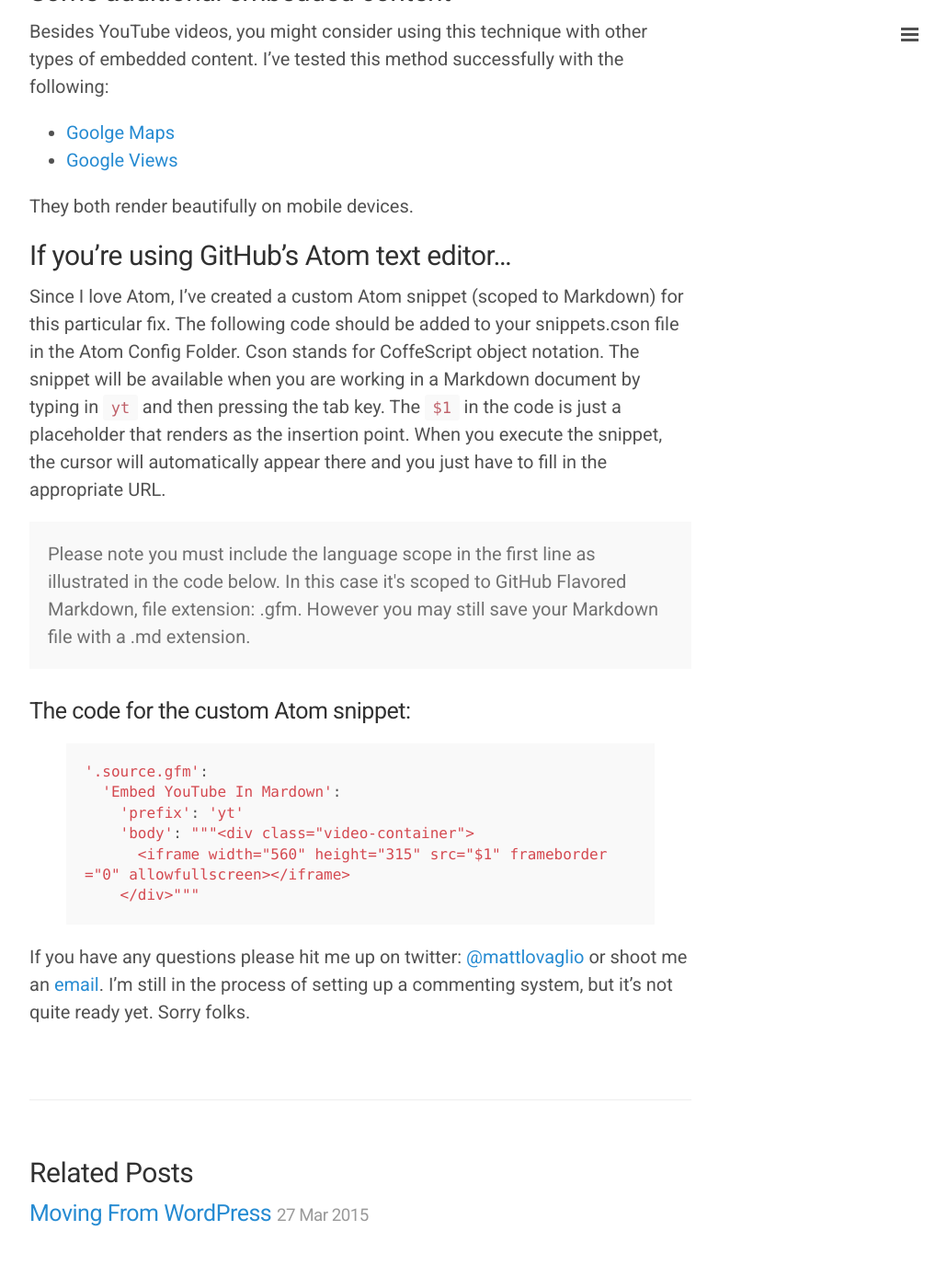
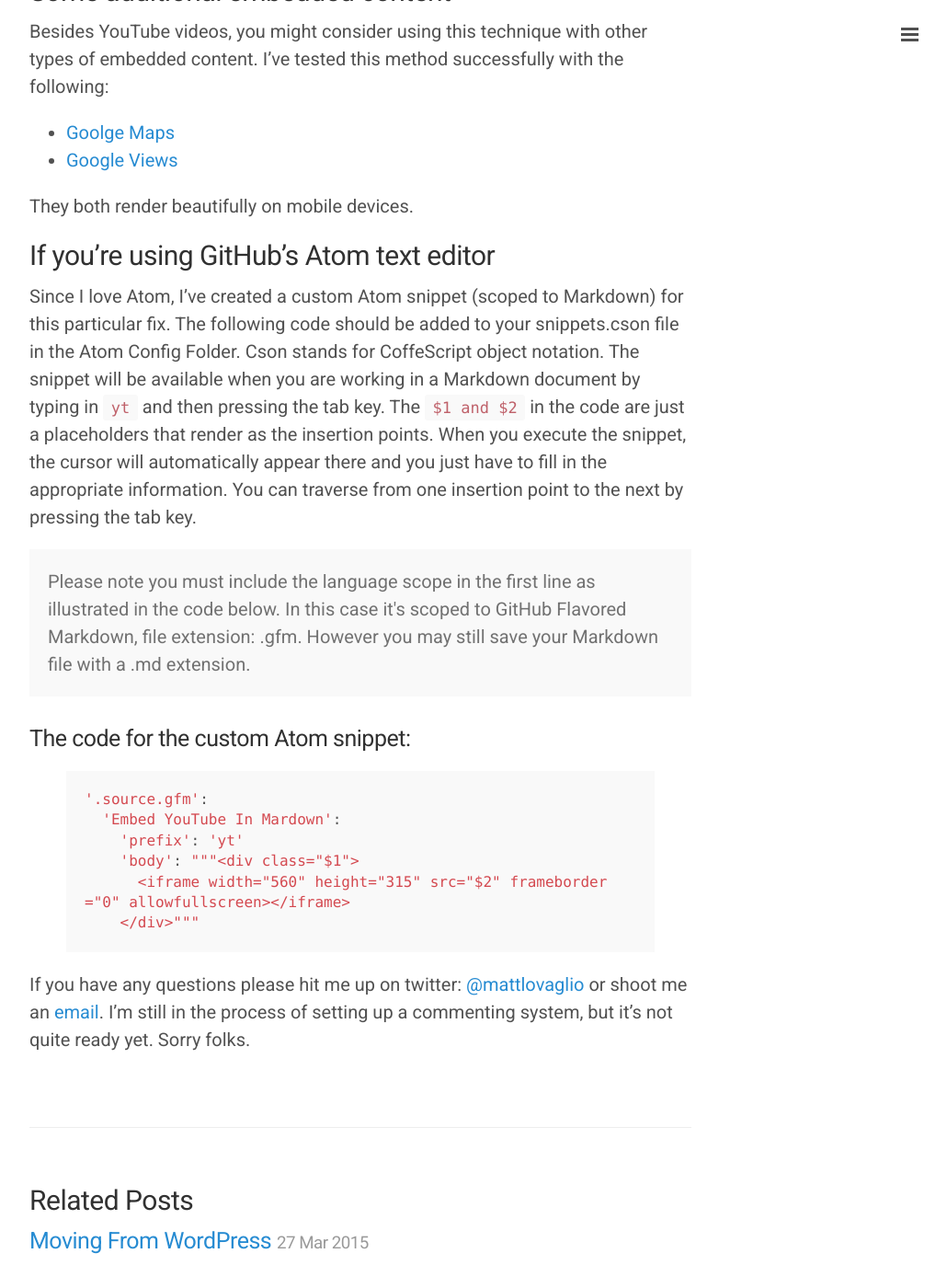
Before and after one commit to mattlovaglio/mattlovaglio.github.io, a Jekyll site: the page built from _posts/2015-03-27-Making-Embedded-Content-Responsive-In-Jekyll-Posts.md, in a window 1280 px wide and 1400 px high, scrolled down 3222 px. Shown: the whole window at 92% size, without its empty margins (248-1278 px from the left). Built offline with Jekyll 4.4.1, drawn with Linux system fonts in a browser that asks for light colours; Markdown is read by kramdown in place of the engine named in the settings.

Commit message:
fixed snippet
Fixed snippet.

```diff
--- a/_posts/2015-03-27-Making-Embedded-Content-Responsive-In-Jekyll-Posts.md
+++ b/_posts/2015-03-27-Making-Embedded-Content-Responsive-In-Jekyll-Posts.md
@@ -104,9 +104,9 @@
 
 They both render beautifully on mobile devices.
 
-## If you're using GitHub's Atom text editor...
+## If you're using GitHub's Atom text editor
 
-Since I love Atom, I've created a custom Atom snippet (scoped to Markdown) for this particular fix. The following code should be added to your snippets.cson file in the Atom Config Folder. Cson stands for CoffeScript object notation. The snippet will be available when you are working in a Markdown document by typing in `yt` and then pressing the tab key. The `$1` in the code is just a placeholder that renders as the insertion point. When you execute the snippet, the cursor will automatically appear there and you just have to fill in the appropriate URL.
+Since I love Atom, I've created a custom Atom snippet (scoped to Markdown) for this particular fix. The following code should be added to your snippets.cson file in the Atom Config Folder. Cson stands for CoffeScript object notation. The snippet will be available when you are working in a Markdown document by typing in `yt` and then pressing the tab key. The `$1 and $2` in the code are just a placeholders that render as the insertion points. When you execute the snippet, the cursor will automatically appear there and you just have to fill in the appropriate information. You can traverse from one insertion point to the next by pressing the tab key.
 
 <div class="message">Please note you must include the language scope in the first line as illustrated in the code below. In this case it's scoped to GitHub Flavored Markdown, file extension: .gfm. However you may still save your Markdown file with a .md extension.</div>
 
@@ -117,8 +117,8 @@
 '.source.gfm':
   'Embed YouTube In Mardown':
     'prefix': 'yt'
-    'body': """<div class="video-container">
-      <iframe width="560" height="315" src="$1" frameborder="0" allowfullscreen></iframe>
+    'body': """<div class="$1">
+      <iframe width="560" height="315" src="$2" frameborder="0" allowfullscreen></iframe>
     </div>"""
 
 {% endhighlight %}
```
